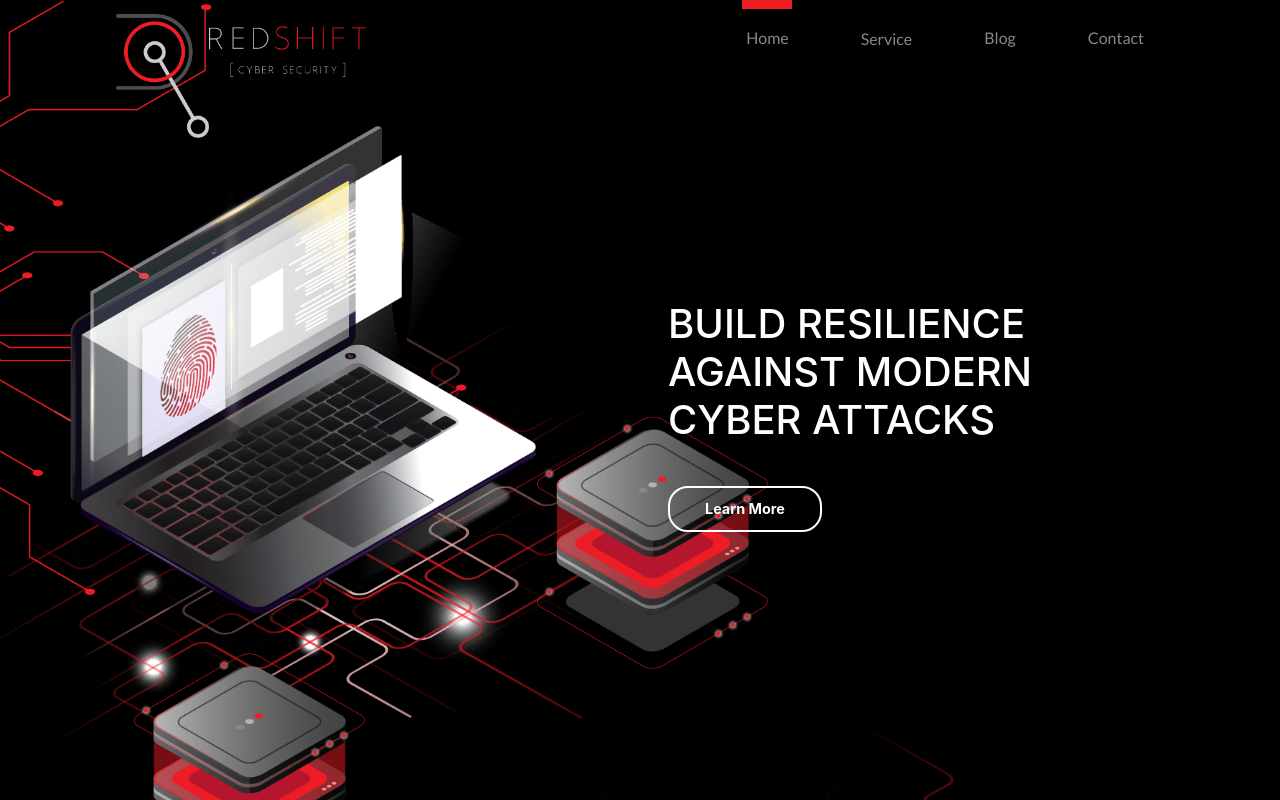
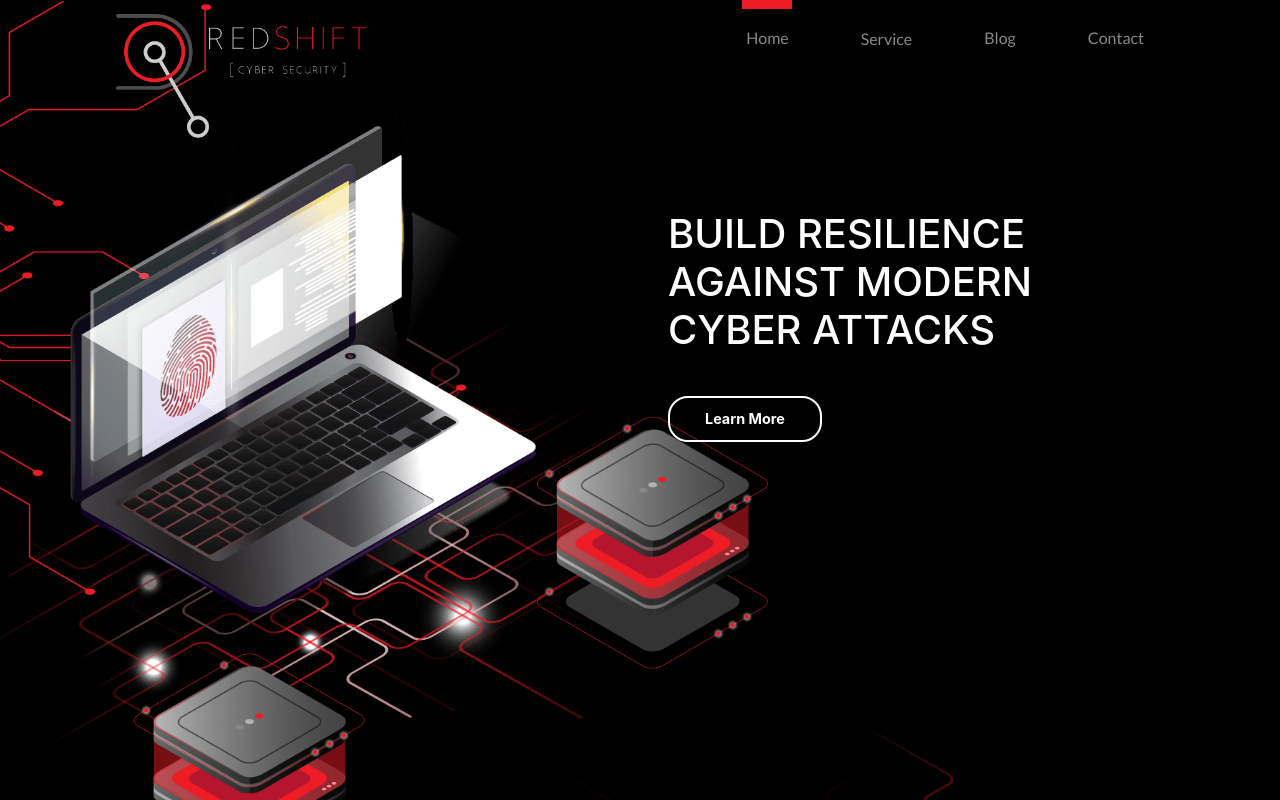
Before and after one commit to Panfi/Redshift, a React (Create React App) app: page / in a window 1280 px wide. Shown: the top 800 px of the page. Built offline with nearby package versions, Linux system fonts and the light colour scheme.

Commit message:
Update home.js
pushed banner text to the top

```diff
--- a/src/pages/homeComponent/home.js
+++ b/src/pages/homeComponent/home.js
@@ -153,7 +153,7 @@ class Home extends Component {
               <Col md="7"></Col>
               <Col md="5">
                 <div className="ml-5">
-                  <h1 style={{ textTransform: "uppercase", marginTop: isMobile ? "50px" : "100px", color: '#fff' }}>
+                  <h1 style={{ textTransform: "uppercase", marginTop: isMobile ? "50px" : "10px", color: '#fff' }}>
                     Build resilience <br />
                     against modern <br />
                     cyber attacks
```
